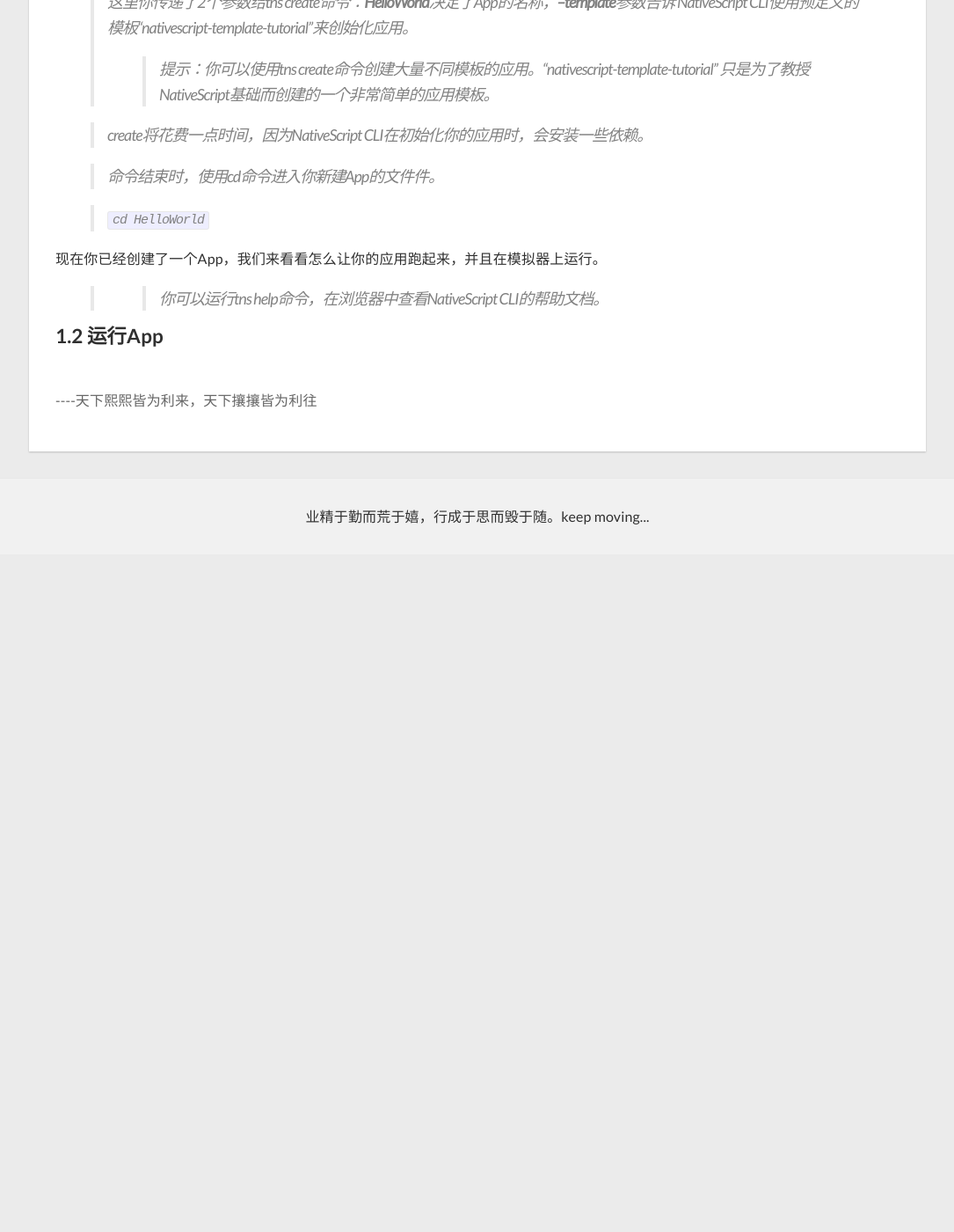
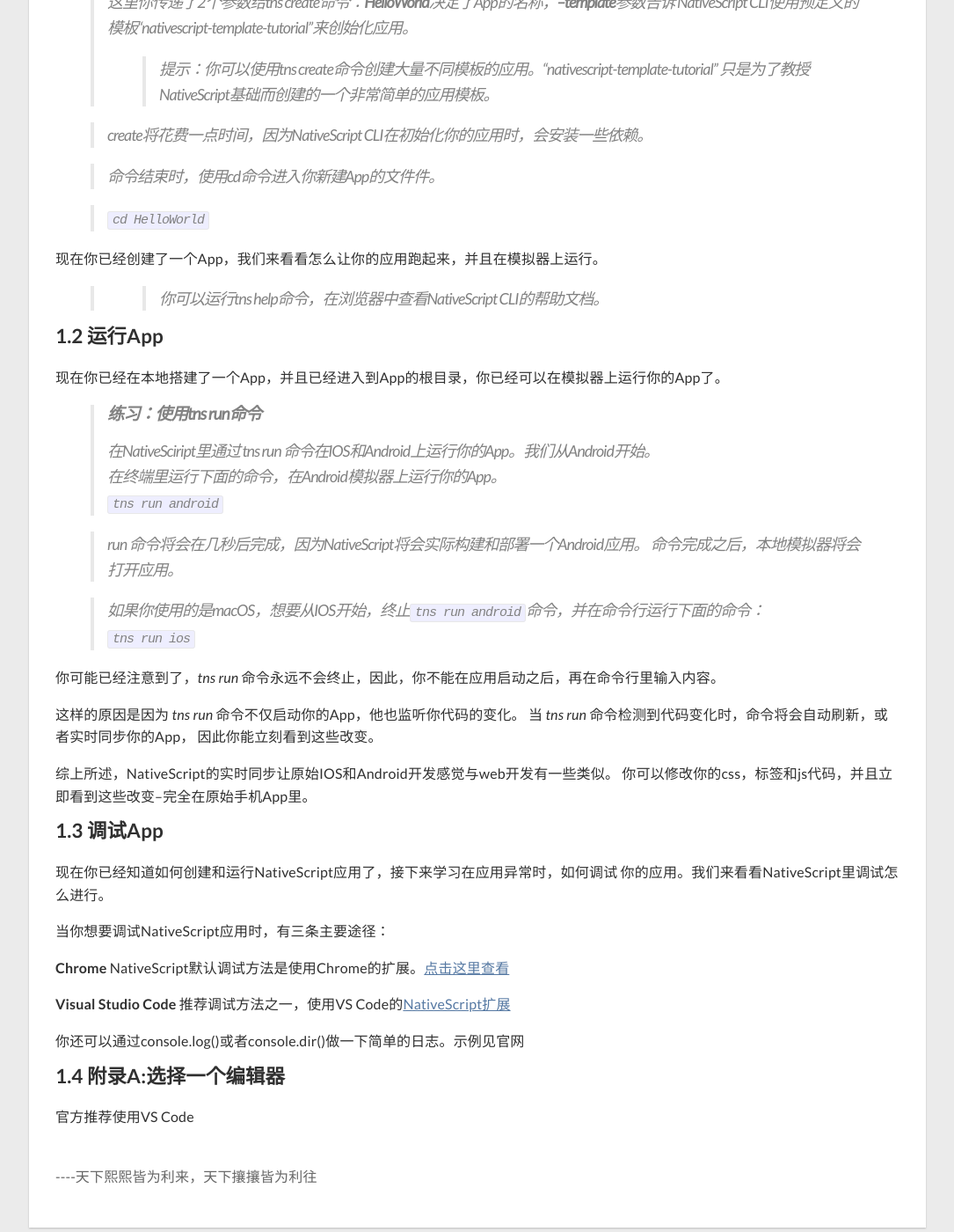
Before and after one commit to Hquestion/hquestion.github.io, a Jekyll site: the page built from _posts/2017-11-21-【翻译】nativescript入门教程-第一章--学习nativescript基础.md, in a window 1280 px wide and 1400 px high, scrolled down 784 px. Shown: the whole window at 88% size, without its empty margins (97-1182 px from the left). Built offline with Jekyll 4.4.1, drawn with Linux system fonts in a browser that asks for light colours; nearby versions of some CDN libraries; before the commit the page ends 1414 px from its top, so only the background shows below that.

Commit message:
nativescript文档翻译

```diff
--- a/_posts/2017-11-21-【翻译】nativescript入门教程-第一章--学习nativescript基础.md
+++ b/_posts/2017-11-21-【翻译】nativescript入门教程-第一章--学习nativescript基础.md
@@ -36,3 +36,39 @@ NativeScript CLI使用预定义的模板“nativescript-template-tutorial”来
 >> 你可以运行*tns help*命令，在浏览器中查看NativeScript CLI的帮助文档。
 
 ### <span id="run"></span>1.2 运行App
+现在你已经在本地搭建了一个App，并且已经进入到App的根目录，你已经可以在模拟器上运行你的App了。
+> #### 练习：使用*tns run*命令
+> 在NativeSciript里通过 *tns run* 命令在IOS和Android上运行你的App。我们从Android开始。<br>
+> 在终端里运行下面的命令，在Android模拟器上运行你的App。<br>
+`tns run android`<br>
+
+> *run* 命令将会在几秒后完成，因为NativeScript将会实际构建和部署一个Android应用。
+ 命令完成之后，本地模拟器将会打开应用。
+
+> 如果你使用的是macOS，想要从IOS开始，终止`tns run android`命令，并在命令行运行下面的命令：<br>
+> `tns run ios`
+
+你可能已经注意到了，*tns run* 命令永远不会终止，因此，你不能在应用启动之后，再在命令行里输入内容。
+
+这样的原因是因为 *tns run* 命令不仅启动你的App，他也监听你代码的变化。
+当 *tns run* 命令检测到代码变化时，命令将会自动刷新，或者实时同步你的App，
+因此你能立刻看到这些改变。
+
+综上所述，NativeScript的实时同步让原始IOS和Android开发感觉与web开发有一些类似。
+你可以修改你的css，标签和js代码，并且立即看到这些改变--完全在原始手机App里。
+
+### <span id="debug"></span>1.3 调试App
+现在你已经知道如何创建和运行NativeScript应用了，接下来学习在应用异常时，如何调试
+你的应用。我们来看看NativeScript里调试怎么进行。
+
+当你想要调试NativeScript应用时，有三条主要途径：
+
+**Chrome** NativeScript默认调试方法是使用Chrome的扩展。[点击这里查看](https://docs.nativescript.org/tooling/debugging)
+
+**Visual Studio Code** 推荐调试方法之一，使用VS Code的[NativeScript扩展](https://docs.nativescript.org/tooling/debugging#debugging-with-visual-studio-code)
+
+你还可以通过console.log()或者console.dir()做一下简单的日志。示例见官网
+
+### <span id="appendix"></span>1.4 附录A:选择一个编辑器
+
+官方推荐使用VS Code
```
